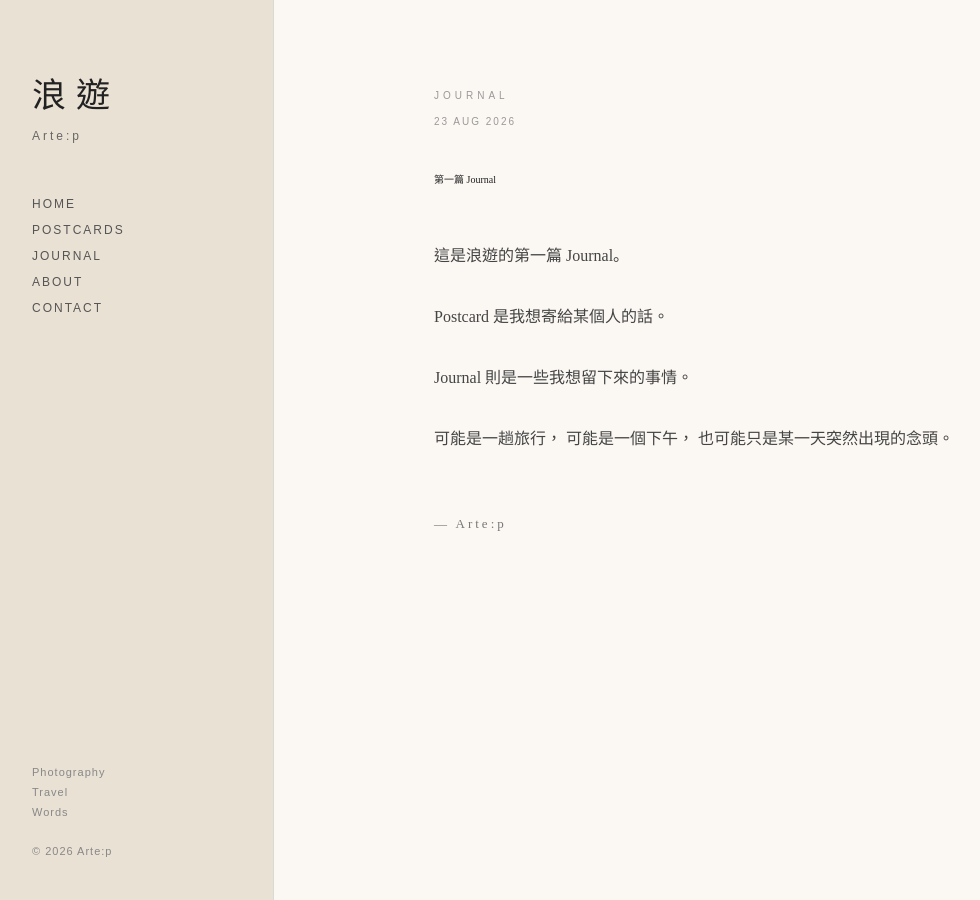
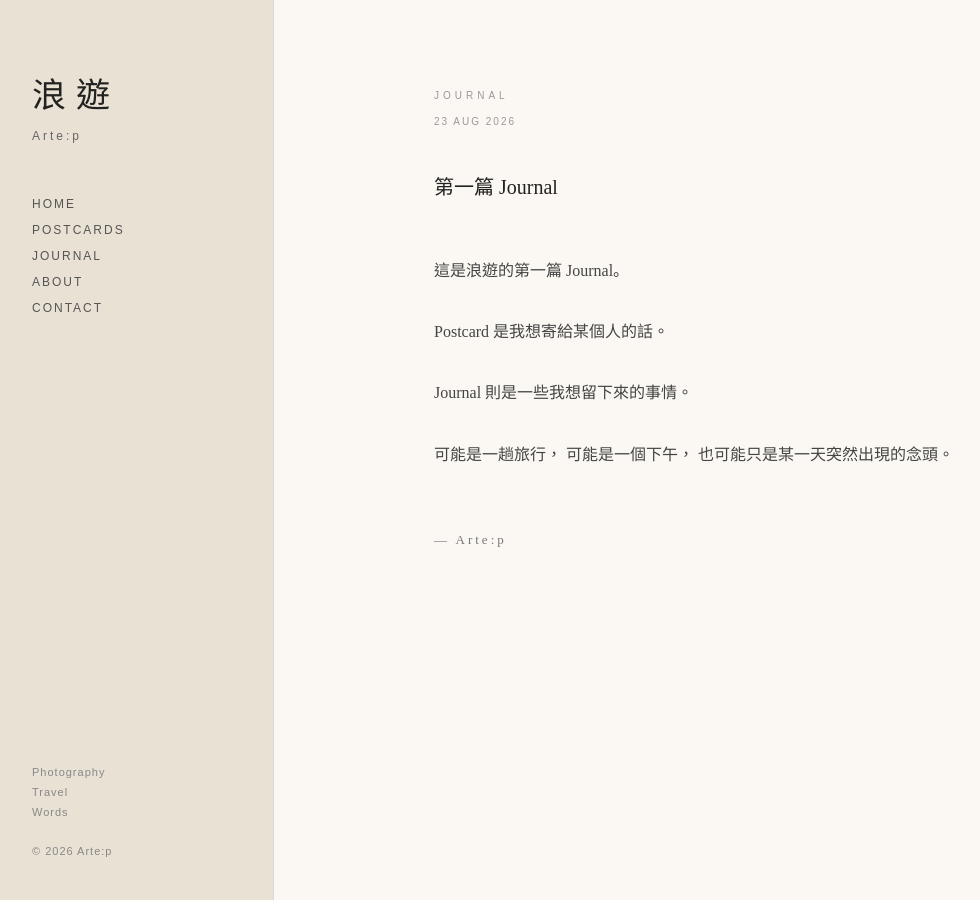
Before and after one commit to artep-wandering/artep-wandering.github.io, a Jekyll site: the page built from _journal/001.md, in a window 1280 px wide. Shown: the whole page, without its empty margins (6-986 px from the left). Built offline with Jekyll 4.4.1, drawn with Linux system fonts in a browser that asks for light colours; some web fonts are replaced.

Commit message:
layout_journal_v0.0.10_test

```diff
--- a/_layouts/journal.html
+++ b/_layouts/journal.html
@@ -193,7 +193,9 @@
       }
 
     }
-
+  .article h1 {
+  font-size: 20px !important;
+  }
   </style>
 
 </head>
```
